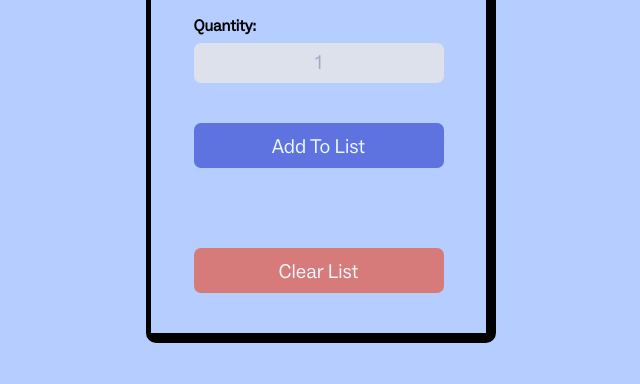
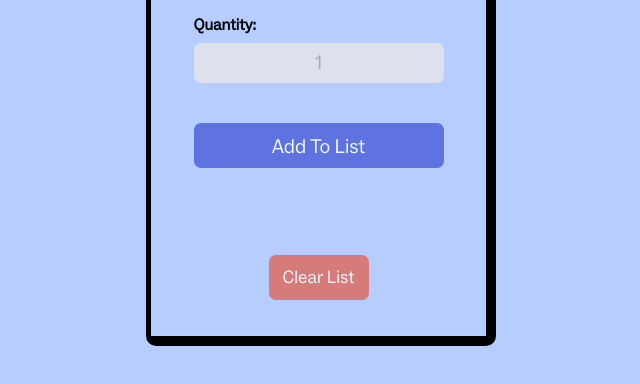
Before and after one commit to jv-pv/Firebase-Shop-List-App, a website built with Vite: page index.html in a window 1280 px wide. Shown: the part 416-800 px from the top of the page, without its empty margins (319-959 px from the left). Built offline with nearby package versions, Linux system fonts and the light colour scheme; no server answers.

Commit message:
Adj Btn Margin

```diff
--- a/index.css
+++ b/index.css
@@ -195,8 +195,10 @@ button {
 }
 
 .clear-button {
+    width: 100px;
+    font-size: .9rem;
     background-color: rgb(215, 122, 122);
-    margin-bottom: 2em;
+    margin: 1.5em 0 2em 0;
 }
 
 .clear-button.hidden {
```
